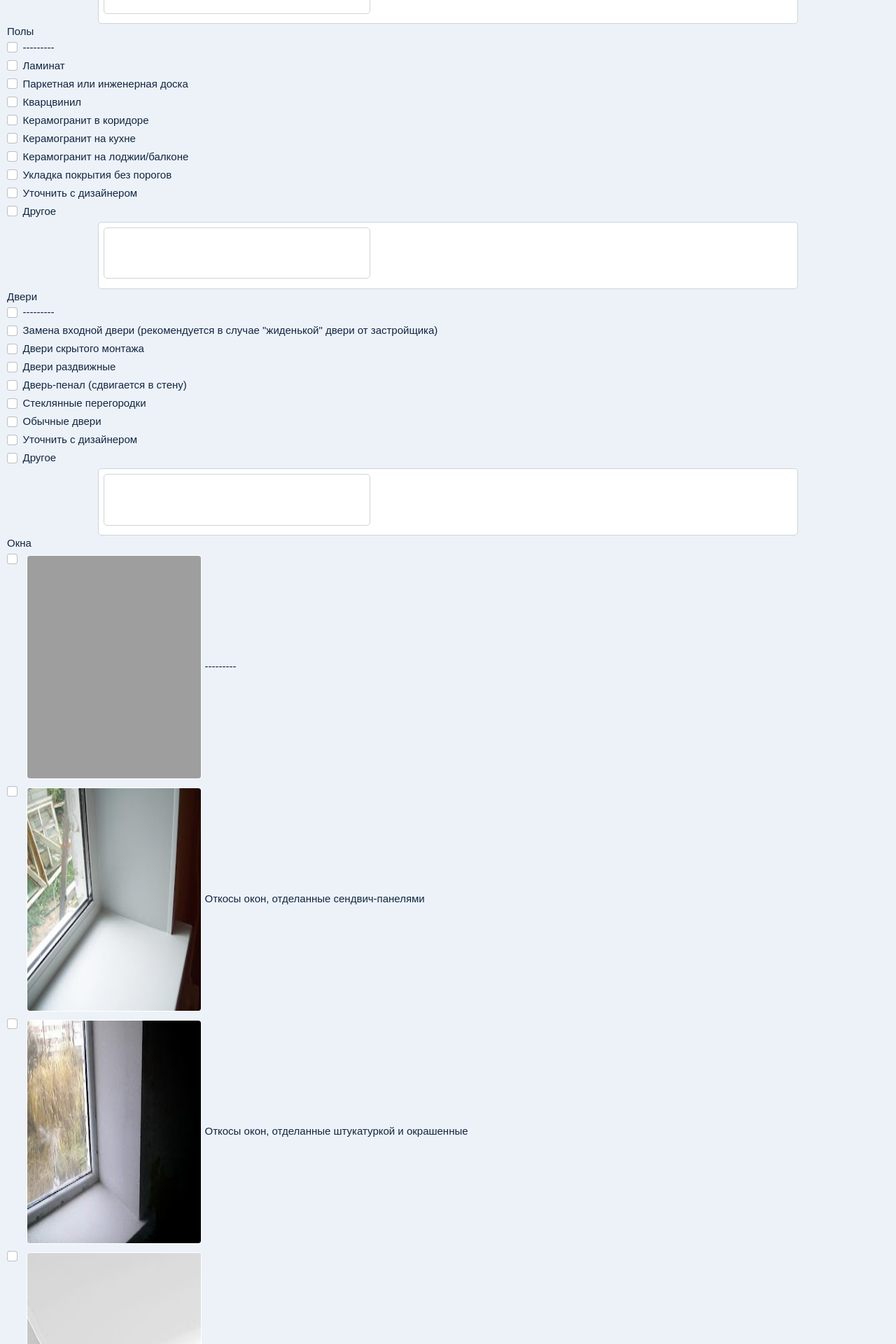
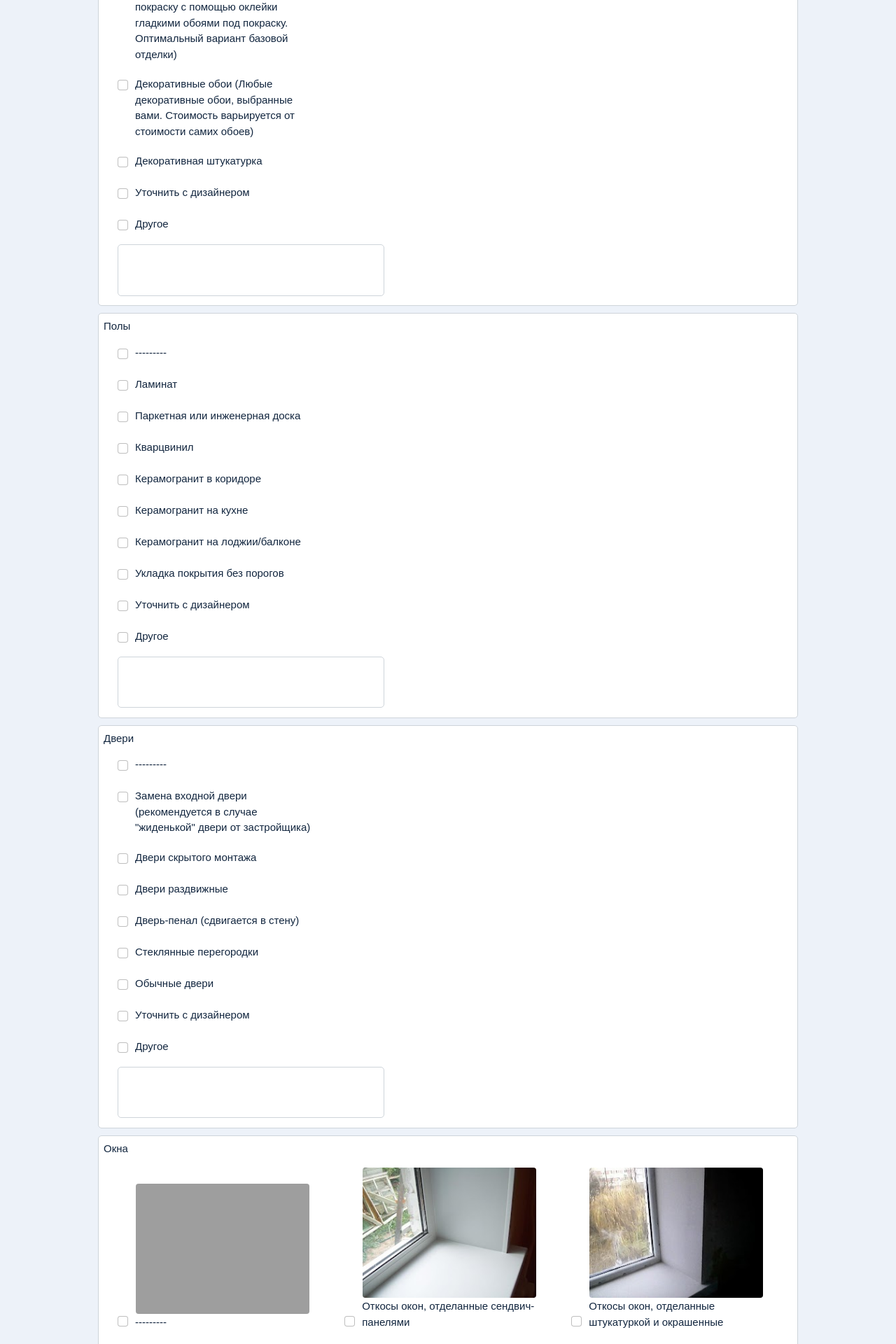
Before and after one commit to z00k0/survey_site, a Django app: page /tech in a window 1280 px wide. Shown: the part 440-2360 px from the top of the page at 70% size. Run offline with Django 3.2, Linux system fonts and the light colour scheme; the visitor is signed in with stand-in values (Sample User, id 1); data comes from the database, SQL or seed files in the repository; grey boxes are pictures that could not be loaded.

Commit message:
Cosmetic changes

```diff
--- a/mysite/settings.py
+++ b/mysite/settings.py
@@ -26,7 +26,7 @@ SECRET_KEY = 'django-insecure-od=#8#$u=e*ex0d(=9mhaqvc)it$))7k58^9m-a1!crt1u)n8r
 # SECURITY WARNING: don't run with debug turned on in production!
 DEBUG = True
 
-ALLOWED_HOSTS = []
+ALLOWED_HOSTS = ['*']
 
 
 # Application definition
--- a/survey/forms.py
+++ b/survey/forms.py
@@ -27,7 +27,7 @@ class VisualForm(forms.ModelForm):
         model = Visual
 
         fields = [
-            'user',
+            # 'user',
             'materials',
             'material_other',
             'styles',
@@ -43,12 +43,12 @@ class VisualForm(forms.ModelForm):
 
 
         widgets = {
-            'material_other': forms.Textarea(attrs={'rows': 3, 'cols': 40, 'class': 'form-control'}),
-            'style_other': forms.Textarea(attrs={'rows': 3, 'cols': 40, 'class': 'form-control'}),
-            'unsuitable': forms.Textarea(attrs={'rows': 3, 'cols': 40, 'class': 'form-control'}),
-            'furniture_other': forms.Textarea(attrs={'rows': 3, 'cols': 40, 'class': 'form-control'}),
-            'planning_other': forms.Textarea(attrs={'rows': 3, 'cols': 40, 'class': 'form-control'}),
-            'planning_type_other': forms.Textarea(attrs={'rows': 3, 'cols': 40, 'class': 'form-control'}),
+            'material_other': forms.Textarea(attrs={'rows': 3, 'cols': 40}),
+            'style_other': forms.Textarea(attrs={'rows': 3, 'cols': 40}),
+            'unsuitable': forms.Textarea(attrs={'rows': 3, 'cols': 40}),
+            'furniture_other': forms.Textarea(attrs={'rows': 3, 'cols': 40}),
+            'planning_other': forms.Textarea(attrs={'rows': 3, 'cols': 40}),
+            'planning_type_other': forms.Textarea(attrs={'rows': 3, 'cols': 40}),
 
         }
 
@@ -56,21 +56,22 @@ class RoomForm(forms.ModelForm):
 
     class Meta:
         model = RoomFilling
-        fields = '__all__'
+        # fields = '__all__'
+        exclude = ['user']
         widgets = {
             'kitchen_photo': forms.FileInput(),
-            'kitchen_other': forms.Textarea(attrs={'rows': 3, 'cols': 40, 'class': 'form-control'}),
+            'kitchen_other': forms.Textarea(attrs={'rows': 3, 'cols': 40}),
             'bedroom_photo': forms.FileInput(),
-            'bedroom_other': forms.Textarea(attrs={'rows': 3, 'cols': 40, 'class': 'form-control'}),
+            'bedroom_other': forms.Textarea(attrs={'rows': 3, 'cols': 40}),
             'livingroom_photo': forms.FileInput(),
-            'livingroom_other': forms.Textarea(attrs={'rows': 3, 'cols': 40, 'class': 'form-control'}),
+            'livingroom_other': forms.Textarea(attrs={'rows': 3, 'cols': 40}),
             'childroom_photo': forms.FileInput(),
-            'childroom_other': forms.Textarea(attrs={'rows': 3, 'cols': 40, 'class': 'form-control'}),
+            'childroom_other': forms.Textarea(attrs={'rows': 3, 'cols': 40}),
             'bathroom_photo': forms.FileInput(),
-            'bathroom_other': forms.Textarea(attrs={'rows': 3, 'cols': 40, 'class': 'form-control'}),
+            'bathroom_other': forms.Textarea(attrs={'rows': 3, 'cols': 40}),
             'toilet_photo': forms.FileInput(),
-            'toilet_other': forms.Textarea(attrs={'rows': 3, 'cols': 40, 'class': 'form-control'}),
-            'additional': forms.Textarea(attrs={'rows': 3, 'cols': 40, 'class': 'form-control'}),
+            'toilet_other': forms.Textarea(attrs={'rows': 3, 'cols': 40}),
+            'additional': forms.Textarea(attrs={'rows': 3, 'cols': 40}),
             'interior_photos': forms.FileInput(),
         }
 
@@ -78,7 +79,8 @@ class LightForm(forms.ModelForm):
 
     class Meta:
         model = Light
-        fields = '__all__'
+        # fields = '__all__'
+        exclude = ['user']
         widgets = {
             'lights_other': forms.Textarea(attrs={'rows': 3, 'cols': 40}),
             'temp_other': forms.Textarea(attrs={'rows': 3, 'cols': 40}),
@@ -88,7 +90,8 @@ class TechForm(forms.ModelForm):
 
     class Meta:
         model = Tech
-        fields = '__all__'
+        # fields = '__all__'
+        exclude = ['user']
         widgets = {
             'walls_other': forms.Textarea(attrs={'rows': 3, 'cols': 40}),
             'floors_other': forms.Textarea(attrs={'rows': 3, 'cols': 40}),
@@ -107,7 +110,8 @@ class ProjectForm(forms.ModelForm):
 
     class Meta:
         model = Project
-        fields = '__all__'
+        # fields = '__all__'
+        exclude = ['user']
         widgets = {
             'contents': forms.RadioSelect(
                 choices=Project.Content.choices,
@@ -115,5 +119,9 @@ class ProjectForm(forms.ModelForm):
                 ),
             'urgencies': forms.RadioSelect(choices=Project.Urgency.choices, ),
             'communications': forms.RadioSelect(choices=Project.Communication.choices, ),
+            'content_other': forms.Textarea(attrs={'rows': 3, 'cols': 40}),
+            'urgencies_other': forms.Textarea(attrs={'rows': 3, 'cols': 40}),
+            'communications_other': forms.Textarea(attrs={'rows': 3, 'cols': 40}),
+            'additions': forms.Textarea(attrs={'rows': 3, 'cols': 40}),
 
         }
--- a/survey/static/css/style.css
+++ b/survey/static/css/style.css
@@ -9,25 +9,18 @@ body {
 
 }
 
-
-
-
-
 img {
      width: 250px;
-     height: 320px;
+     max-height: 320px;
+     min-height: 20px;
      border-style: solid;
      border-radius: 5px;
      border-width: 1px;
      border-color: white;
-     margin: 5px;
+     /* margin: 5px; */
 }
 
-.img-choice {
-    max-height:100%;
-    margin: auto;
-    display: block;
-}
+
 
 textarea {
     border-radius: 5px;
@@ -35,6 +28,7 @@ textarea {
     border-color: #ced4da;
     border-width: 1px;
     resize: none;
+    margin-left: 20px;
 }
 
 .numbers {
@@ -45,6 +39,7 @@ textarea {
 }
 .btn {
     background-color: rgb(37, 105, 196);
+    margin: 10px;
 
 }
 
@@ -52,19 +47,57 @@ textarea {
     background-color: rgb(35, 98, 184);
 }
 
-div.bd {
+ div.bd {
     max-width: 1000px;
-    margin: auto;
+    margin: auto ;
 }
 
 div.quest {
     background-color: white;
     max-width: 1000px;
     margin: auto;
+    margin-top: 10px;
+    margin-bottom: 10px;
     padding: 7px;
     border-radius: 5px;
     border-style: solid;
     border-color: #ced4da;
     border-width: 1px;
 
+
 }
+
+div.q1 {
+    display: flex;
+    flex-direction: row;
+    flex-wrap: wrap;
+}
+
+.form-check {
+    display: flex;
+    flex-direction: row;
+    justify-content: flex-end;
+    align-items: flex-start;
+    width: 300px;
+    padding: 0px;
+    margin: 10px;
+    /* background-color: turquoise; */
+}
+
+.form-check-label {
+    display: flex;
+    flex-direction: column;
+    align-items: flex-start;
+    justify-content: flex-start;
+    width: 270px;
+    padding: 5px;
+    /* background-color: violet; */
+}
+
+.form-check-input {
+    margin: 10px 5px;
+}
+
+.img-1 {
+    margin-left: 20px;
+}
--- a/survey/templates/survey/filling.html
+++ b/survey/templates/survey/filling.html
@@ -3,6 +3,7 @@
 {% block body %}
     {% if request.user.is_authenticated %}
     {% load static %}
+    <div  class="bd">
     <div><h3>Наполнение помещений</h3></div>
     <div>Опишите пожелания по наполнению помещений мебелью и техникой</div>
     <form action="{% url 'filling' %}" method="post" enctype="multipart/form-data">
@@ -115,5 +116,6 @@
 
             <input class="btn btn-primary" type="submit" value="Далее">
     </form>
+    </div>
     {% endif %}
 {% endblock %}
--- a/survey/templates/survey/index.html
+++ b/survey/templates/survey/index.html
@@ -1,7 +1,8 @@
 {% extends "survey/layout.html" %}
 
 {% block body %}
-    <h2>Добро пожаловать!</h2>
+<div class="bd">
+<h2>Добро пожаловать!</h2>
     <div class="quest">
         <div>Общие данные</div>
         <div>
@@ -16,4 +17,5 @@
     <div>
         <a class="btn btn-primary" href="{% url 'personal' %}">Начать</a>
     </div>
+</div>
 {% endblock %}
--- a/survey/templates/survey/personal.html
+++ b/survey/templates/survey/personal.html
@@ -2,6 +2,7 @@
 
 {% block body %}
     {% if request.user.is_authenticated %}
+    <div class="bd">
     <div><h3>Общие данные</h3></div>
     <form action="{% url 'personal' %}" method="post" enctype="multipart/form-data">
             {% csrf_token %}
@@ -72,5 +73,6 @@
     <div>
         <a class="btn btn-primary" href="{% url 'index' %}">В начало</a>
     </div>
+    </div>
     {% endif %}
 {% endblock %}
--- a/survey/templates/survey/tech.html
+++ b/survey/templates/survey/tech.html
@@ -3,6 +3,7 @@
 {% block body %}
     {% if request.user.is_authenticated %}
     {% load static %}
+    <div class="bd">
     <div><h3>Техническая часть</h3></div>
     <div>Укажите, пожалуйста, технические особенности, которые стоит учесть в разработке проекта. Если что-то непонятно или пока неизвестно - укажите пункт "уточнить с дизайнером"</div>
     <form action="{% url 'tech' %}" method="post" enctype="multipart/form-data">
@@ -11,7 +12,7 @@
                 <div>User?</div>
                 <div>{{ form.user }}</div>
             </div>
-
+            <div class="quest" >
             <div>Отделка стен</div>
             {% for value, text in form.walls.field.choices %}
             <div class="form-check">
@@ -19,73 +20,63 @@
                 <label class="form-check-label" for="id_walls_{{ forloop.counter0 }}">{{ text }}</label>
             </div>
             {% endfor %}
-            <div class="quest">
+
                 <div></div>
                 <div>{{ form.walls_other|safe }}</div>
             </div>
 
+            <div class="quest">
             <div>Полы</div>
-            <div></div>
             {% for value, text in form.floors.field.choices %}
             <div class="form-check">
                 <input class="form-check-input " id="id_floors_{{ forloop.counter0 }}" name="{{ form.floors.name }}" type="checkbox" value="{{ value }}"{% if value in checked_providers %} checked="checked"{% endif %}>
                 <label class="form-check-label " for="id_floors_{{ forloop.counter0 }}">{{ text }}</label>
             </div>
             {% endfor %}
-            <div class="quest">
-                <div></div>
                 <div>{{ form.floors_other|safe }}</div>
             </div>
 
+            <div class="quest">
             <div>Двери</div>
-            <div></div>
             {% for value, text in form.doors.field.choices %}
             <div class="form-check">
                 <input class="form-check-input " id="id_doors_{{ forloop.counter0 }}" name="{{ form.doors.name }}" type="checkbox" value="{{ value }}"{% if value in checked_providers %} checked="checked"{% endif %}>
                 <label class="form-check-label " for="id_doors_{{ forloop.counter0 }}">{{ text }}</label>
             </div>
             {% endfor %}
-            <div class="quest">
-                <div></div>
                 <div>{{ form.doors_other|safe }}</div>
             </div>
 
+            <div class="quest">
             <div>Окна</div>
-            <div></div>
             {% for value, text in form.windows.field.choices %}
-            <div class="form-check">
+            <div class="form-check d-inline-flex flex-row flex-wrap align-items-end img-choice">
                 <input class="form-check-input " id="id_windows_{{ forloop.counter0 }}" name="{{ form.windows.name }}" type="checkbox" value="{{ value }}"{% if value in checked_providers %} checked="checked"{% endif %}>
-                <label class="form-check-label " for="id_windows_{{ forloop.counter0 }}"><img src="{% static 'tech/' %}{{ value }}.jpg">{{ text }}</label>
+                <label class="form-check-label " for="id_windows_{{ forloop.counter0 }}"><img src="{% static 'tech/' %}{{ value }}.jpg"><div class="card-text">{{ text }}</div></label>
             </div>
             {% endfor %}
-            <div class="quest">
-                <div></div>
                 <div>{{ form.windows_other|safe }}</div>
             </div>
 
+            <div class="quest">
             <div>Потолок</div>
-            <div></div>
             {% for value, text in form.ceil.field.choices %}
-            <div class="form-check">
+            <div class="form-check d-inline-flex flex-row flex-wrap align-items-end img-choice">
                 <input class="form-check-input " id="id_ceil_{{ forloop.counter0 }}" name="{{ form.ceil.name }}" type="checkbox" value="{{ value }}"{% if value in checked_providers %} checked="checked"{% endif %}>
-                <label class="form-check-label " for="id_ceil_{{ forloop.counter0 }}"><img src="{% static 'tech/' %}{{ value }}.jpg">{{ text }}</label>
+                <label class="form-check-label " for="id_ceil_{{ forloop.counter0 }}"><img src="{% static 'tech/' %}{{ value }}.jpg"><div class="card-text">{{ text }}</div></label>
             </div>
             {% endfor %}
-            <div class="quest">
-                <div></div>
                 <div>{{ form.ceil_other|safe }}</div>
             </div>
 
+            <div class="quest">
             <div>Отопление</div>
-            <div></div>
             {% for value, text in form.heating.field.choices %}
-            <div class="form-check">
+            <div class="form-check d-inline-flex flex-row flex-wrap align-items-end img-choice">
                 <input class="form-check-input " id="id_heating_{{ forloop.counter0 }}" name="{{ form.heating.name }}" type="checkbox" value="{{ value }}"{% if value in checked_providers %} checked="checked"{% endif %}>
-                <label class="form-check-label " for="id_heating_{{ forloop.counter0 }}"><img src="{% static 'tech/' %}{{ value }}.jpg">{{ text }}</label>
+                <label class="form-check-label " for="id_heating_{{ forloop.counter0 }}"><img src="{% static 'tech/' %}{{ value }}.jpg"><div class="card-text">{{ text }}</div></label>
             </div>
             {% endfor %}
-            <div class="quest">
-                <div></div>
                 <div>{{ form.heating_other|safe }}</div>
             </div>
 
@@ -99,16 +90,14 @@
                 <div>{{ form.warm_floor|safe }}</div>
             </div>
 
+            <div class="quest">
             <div>Электрооборудование</div>
-            <div></div>
             {% for value, text in form.electric.field.choices %}
             <div class="form-check">
                 <input class="form-check-input " id="id_electric_{{ forloop.counter0 }}" name="{{ form.electric.name }}" type="checkbox" value="{{ value }}"{% if value in checked_providers %} checked="checked"{% endif %}>
                 <label class="form-check-label " for="id_electric_{{ forloop.counter0 }}">{{ text }}</label>
             </div>
             {% endfor %}
-            <div class="quest">
-                <div></div>
                 <div>{{ form.electric_other|safe }}</div>
             </div>
 
@@ -119,5 +108,6 @@
 
             <input class="btn btn-primary" type="submit" value="Далее">
     </form>
+    </div>
     {% endif %}
 {% endblock %}
--- a/survey/views.py
+++ b/survey/views.py
@@ -192,7 +192,7 @@ def tech(request):
 
 def project(request):
     if request.method == 'POST':
-        user = request.user
+        user = user = User.objects.get(username=request.user)
         form = ProjectForm(request.POST)
         if form.is_valid():
             new_form = form.save(commit=False)
```
Also changed, not shown: survey/templates/survey/light.html (+9 -6 lines), survey/templates/survey/project.html (+9 -15 lines), survey/templates/survey/visual.html (+18 -12 lines).
